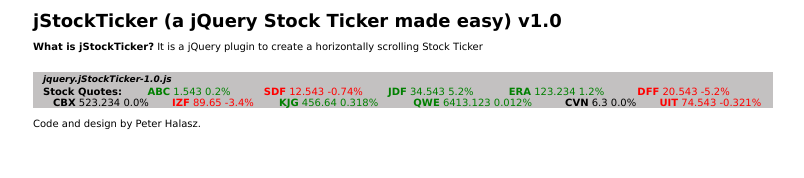
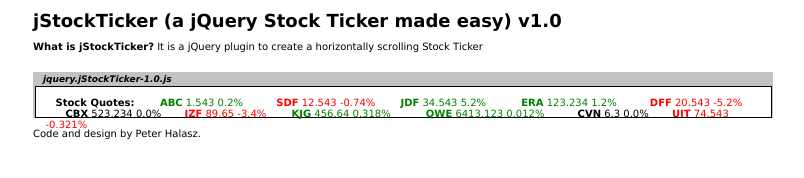
Before and after one commit to krosti/jStockTicker, a plain HTML site: page index.html in a window 1280 px wide. Shown: the whole page, without its empty margins (227-1031 px from the left). Drawn offline with nearby package versions, Linux system fonts and the light colour scheme.

Commit message:
Fixing typo.

```diff
--- a/index.html
+++ b/index.html
@@ -5,7 +5,7 @@
 <meta http-equiv="Content-Type" content="text/html; charset=UTF-8" />
 <title>jStockTicker Demo page</title>
 <script type="text/javascript" src="http://code.jquery.com/jquery-1.4.2.min.js"></script>
-<script type="text/javascript" src="jquery.jstockticker-1.1.1js"></script>
+<script type="text/javascript" src="jquery.jstockticker-1.1.1.js"></script>
 
 <script type="text/javascript">
     $(function() {
```
